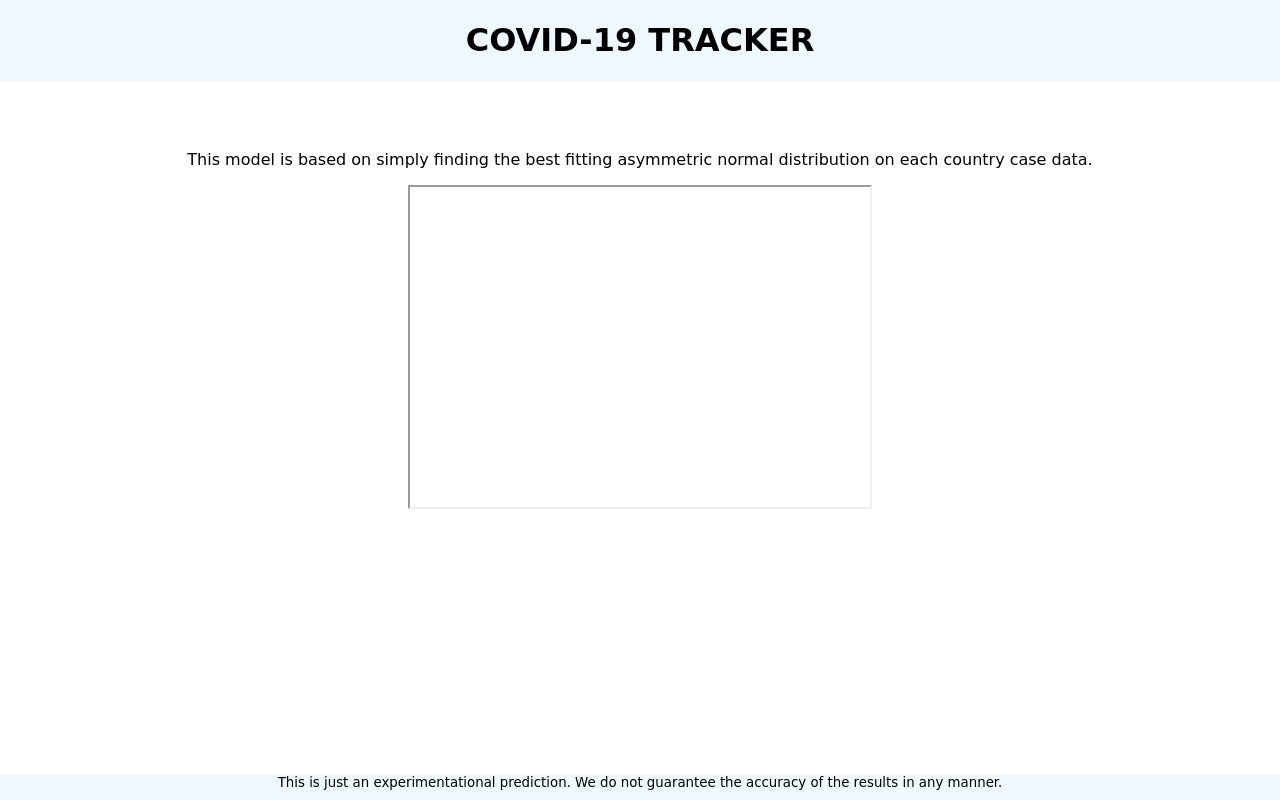
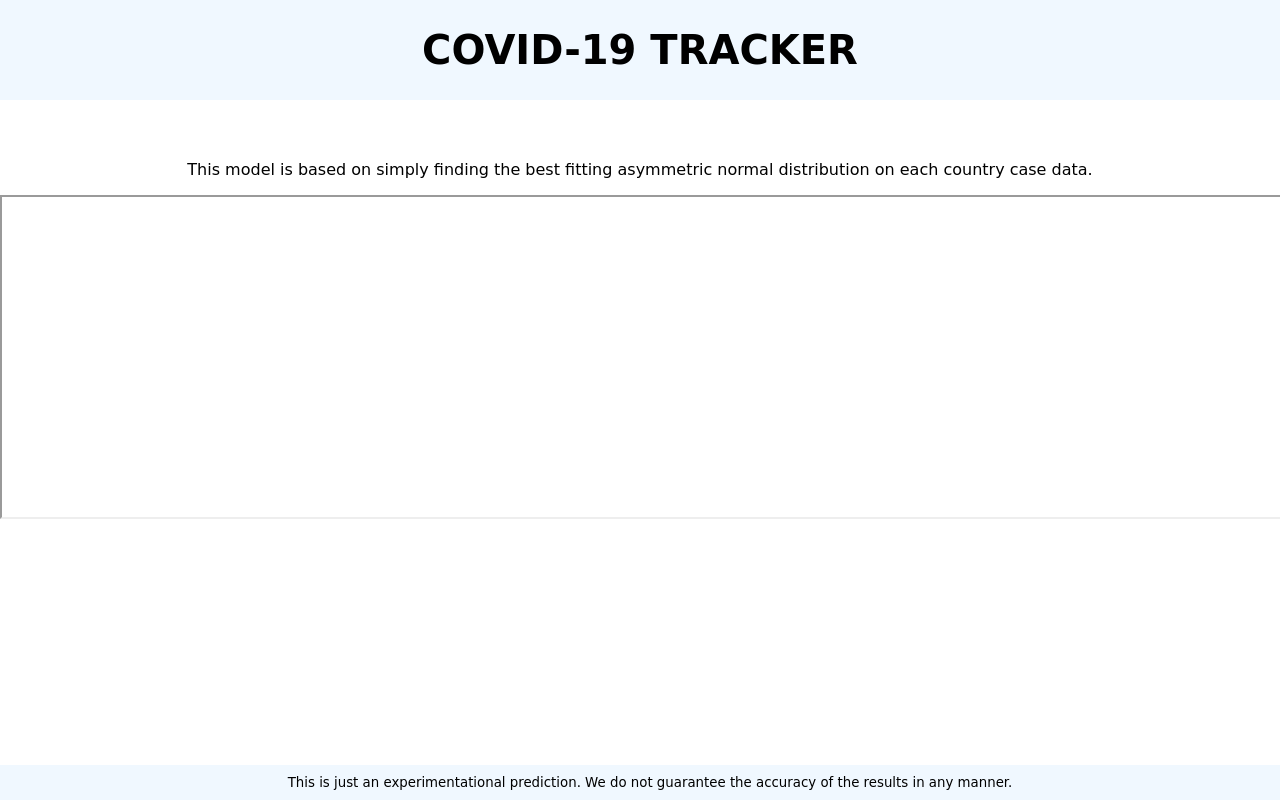
Before and after one commit to singhrahuldps/covid19tracker, a plain HTML site: page index.html in a window 1280 px wide. Drawn offline with Linux system fonts and the light colour scheme; a script that the page names is missing; a web font is replaced by a local one.

Commit message:
Fixed alignment

```diff
--- a/India.html
+++ b/India.html
@@ -27,9 +27,7 @@
   </head>
 
 
-  <body>
-
-
+  <body  style="width: min-content ;margin: 0 auto;" >
 
 
 
--- a/index.html
+++ b/index.html
@@ -1,9 +1,9 @@
 <!DOCTYPE html>
 <head>
 <meta charset="utf-8">
+<link rel="icon" href="cticon.ico" type="image/icon type">
 <meta name="viewport" content="width=device-width">
 <meta name="theme-color" content="#f0f8ff">
-<link rel="icon" href="cticon.ico" type="image/icon type">
 <link rel="stylesheet" href="styles.css">
 <title>Covid-19 Tracker</title>
 <link href="https://fonts.googleapis.com/css2?family=Baloo+Bhaina+2&display=swap" rel="stylesheet">
@@ -11,18 +11,18 @@
 </head>
 <body>
 <!-- Contains heading -->
-<header class = "center">
+<header>
     <h1>COVID-19 TRACKER</h1>
 </header>
 <!-- Contains the drop down menu and the graph and details -->
-<main class = "center">
+<main>
     <p>This model is based on simply finding the best fitting asymmetric normal distribution on each country case data.</p>
-    <iframe src="India.html" width="460px" height=320px></iframe>
+    <iframe src="India.html" width="100%" height=320px></iframe>
 </main>
 
 <!-- Contains sharing links -->
 <footer >
-    <aside class = "center">
+    <aside>
         This is just an experimentational prediction. We do not guarantee the accuracy of the results in any manner.
     </aside>
     <div class="sharethis-inline-share-buttons"></div>
--- a/styles.css
+++ b/styles.css
@@ -1,22 +1,26 @@
 body {
     margin: 0;
+    padding: 0;
 }
 
 header {
-    margin-bottom: 40px;
     position: absolute;
-    margin: 0 auto;
+    margin: 0 ;
     top: 0;
     width: 100%;
+    height: fit-content;
     background-color: #f0f8ff;
 }
 
 main {
-    margin-top: 150px;
+    margin-top: 160px;
+    margin-bottom: 100px;
+    width: 100%;
 }
 
 h1 {
     font-family: 'Baloo Bhaina 2', cursive;
+    font-size: 30pt;
     text-align: center;
 }
 
@@ -31,7 +35,7 @@ aside {
 }
 
 iframe {
-    display:flex;
+    align-items: center;
     margin-left: auto;
     margin-right: auto;
 }
@@ -39,9 +43,9 @@ iframe {
 footer {
     margin-top: 40px;
     position: fixed;
-    margin: 0 auto;
+    margin: 0;
     bottom: 0;
     width: 100%;
-    padding-bottom: 10px;
+    padding: 10px;
     background-color: aliceblue;
 }
```
